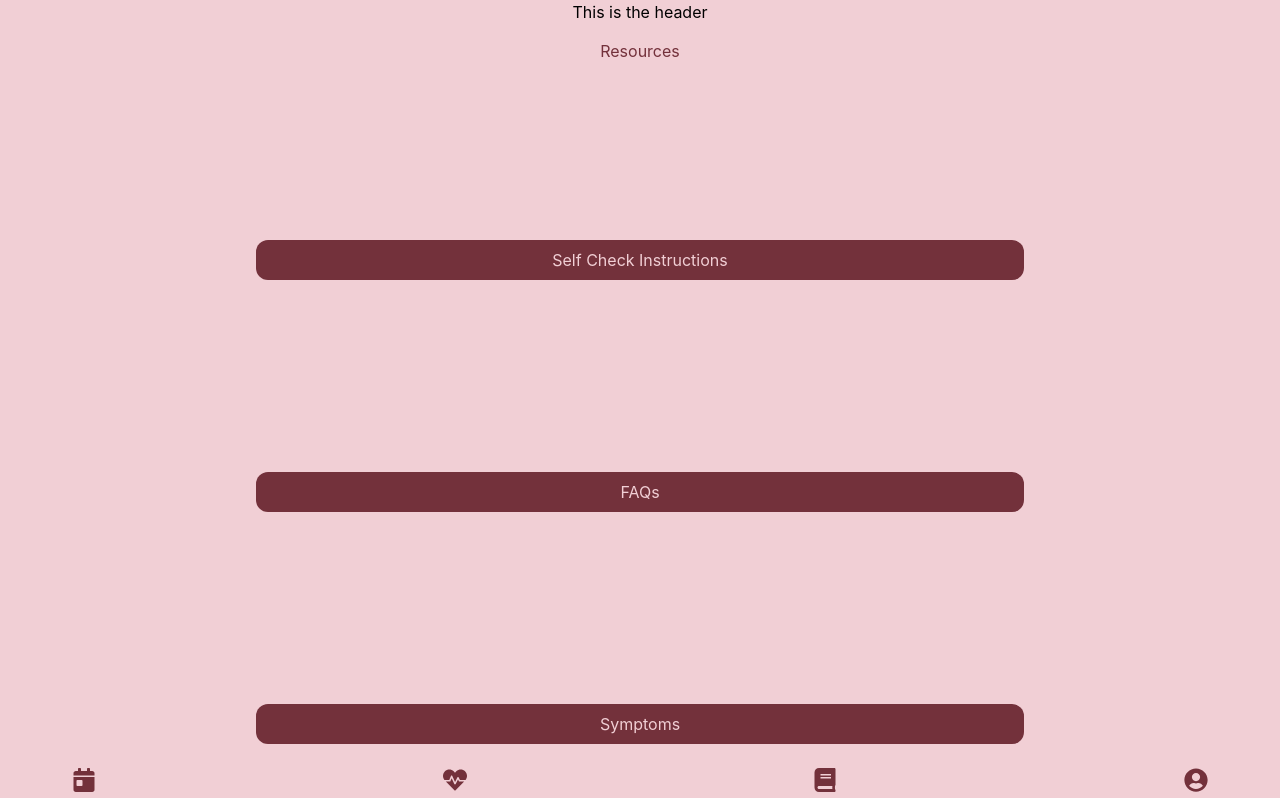
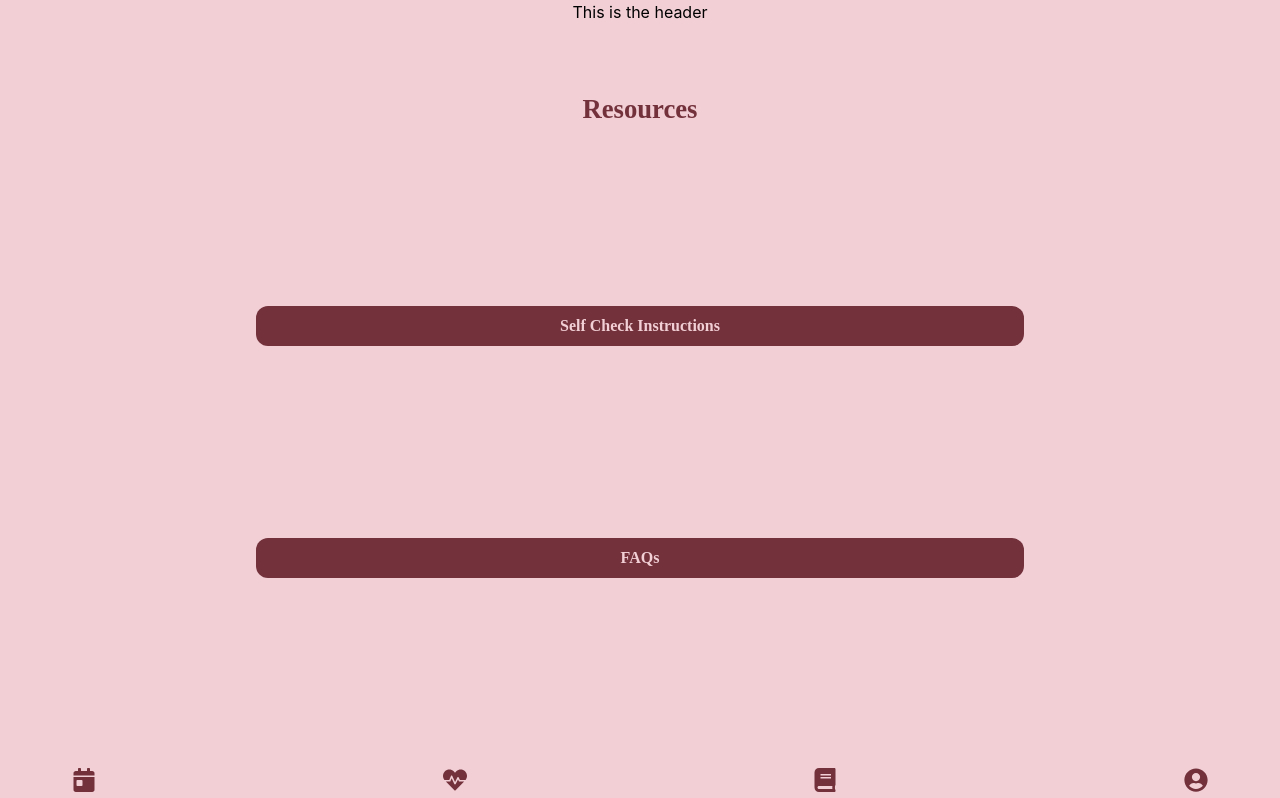
Before and after one commit to gracexkan/pink-hope-breastcheck-tool, a React (Create React App) app in the folder client/: page /resources in a window 1280 px wide. Shown: the top 798 px of the page. Built offline with nearby package versions, Linux system fonts and the light colour scheme; no server answers; the HTML template or start-up script is replaced by a standard one.

Commit message:
further styled page

```diff
--- a/client/src/pages/Resources.css
+++ b/client/src/pages/Resources.css
@@ -1,13 +1,17 @@
 .resources-page {
   text-align: center;
-  background: #f1cfd5;
+  background: var(--primary-color);
   margin-bottom: 15px;
 }
 
 .resources-page h2 {
+  font-family: var(--primary-font);
   padding-top: 15px;
+  margin-top: 50px;
+  font-size: 20pt;
   margin-bottom: -15px;
-  color: #73313b;
+  color: var(--secondary-color);
+  font-weight:700
 }
 
 .resources-links {
@@ -17,6 +21,9 @@
   border-radius: 12px;
   width: 60vw;
   color: #f1cfd5;
-  background-color: #73313b;
+  background-color: var(--secondary-color);
   text-decoration: none;
+  font-family: var(--primary-font);
+  font-weight: 700
+
 }
```
